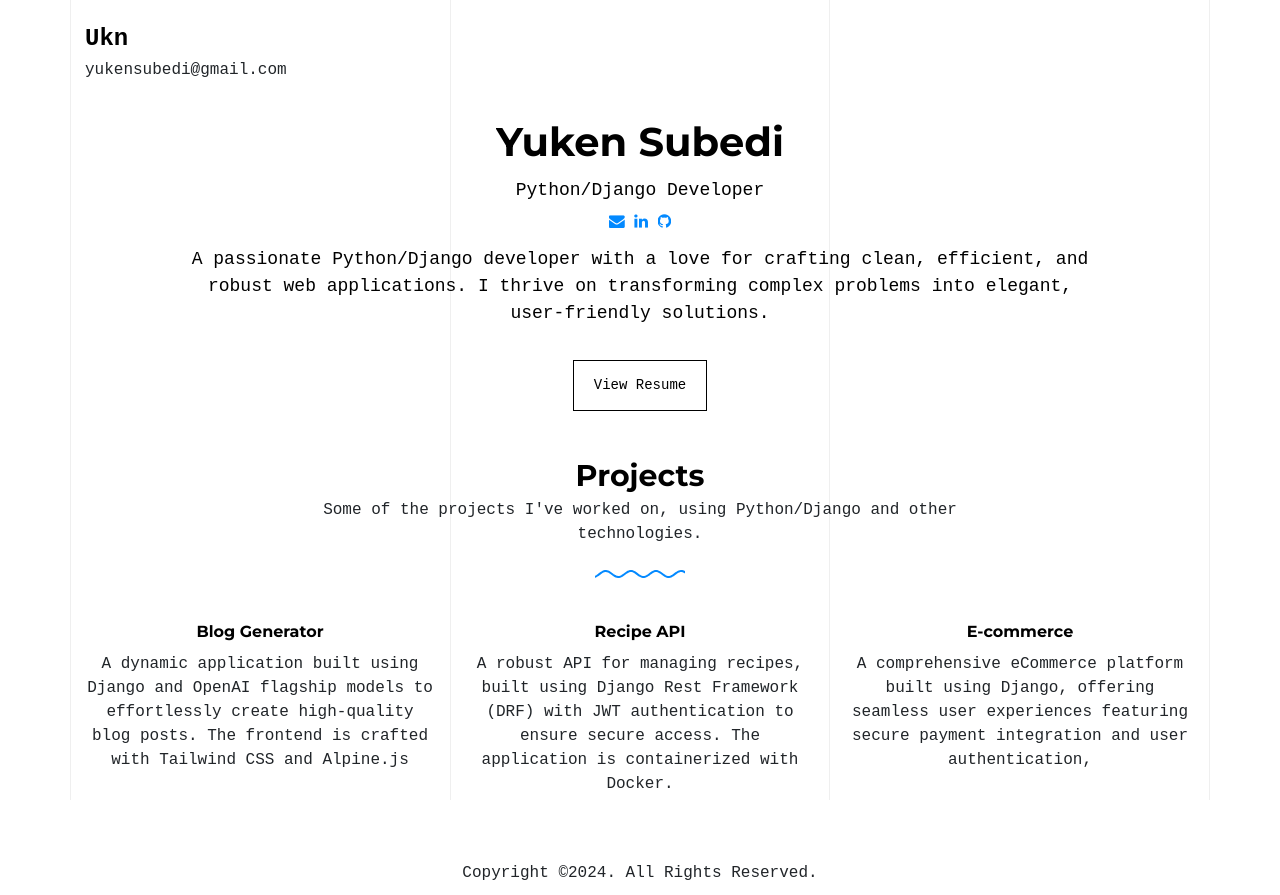
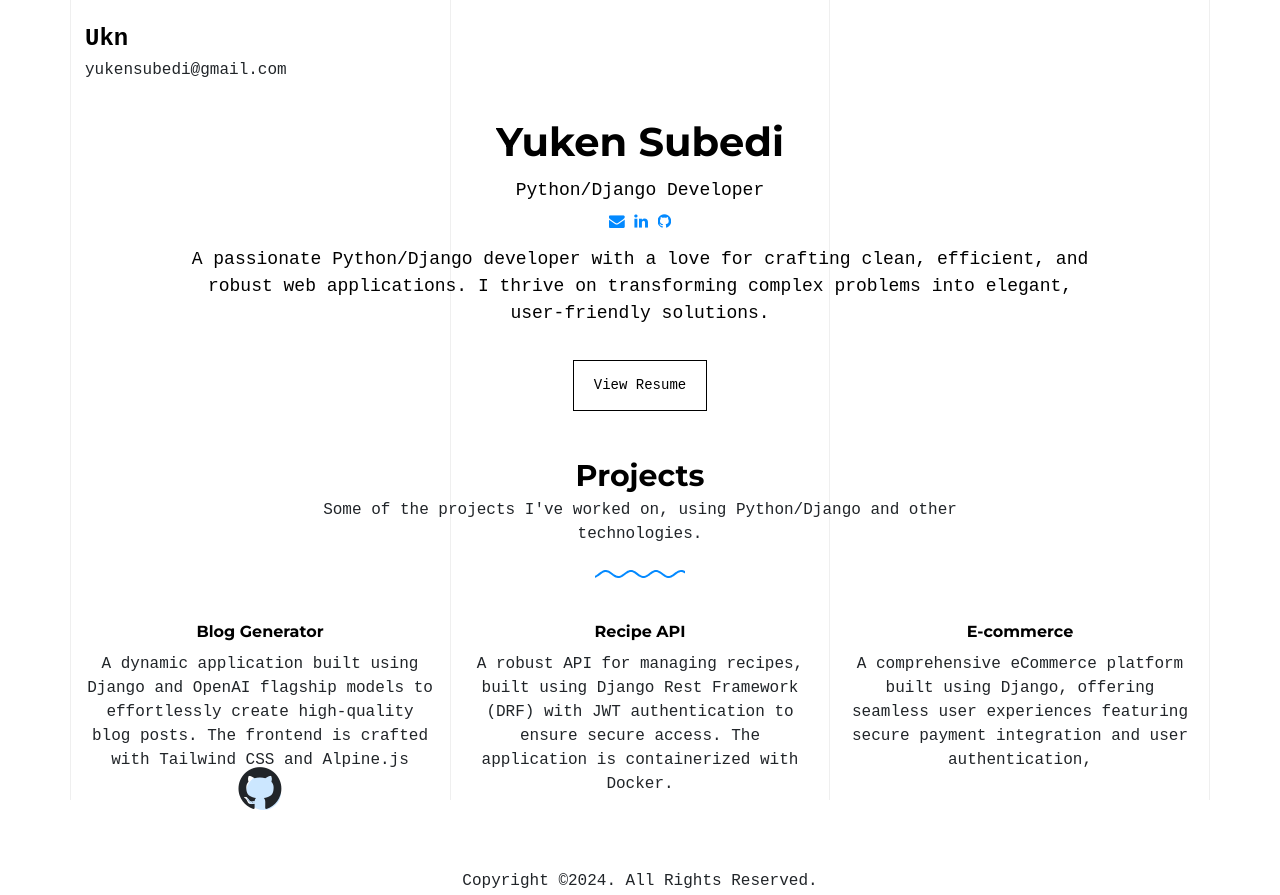
Before and after one commit to yukensubedi/testingpages, a plain HTML site: page index.html in a window 1280 px wide. Drawn offline with Linux system fonts and the light colour scheme; files whose address does not match are found by name; a web font is replaced by a local one.

```diff
--- a/index.html
+++ b/index.html
@@ -102,6 +102,7 @@
               <a href="https://blog.yuken.com.np/" target="_blank">
               <h3 class="gsap-reveal-hero">Blog Generator</h3></a>
               <p class="gsap-reveal-hero">A dynamic application built using Django and OpenAI flagship models to effortlessly create high-quality blog posts. The frontend is crafted with Tailwind CSS and Alpine.js</p>
+              <span class="icon-github gsap-reveal-hero"></span>
             </div>
           </div>
           <div class="col-6 col-sm-6 col-md-6 col-lg-4 mb-4">
```
Also changed, not shown: 1 other file.
